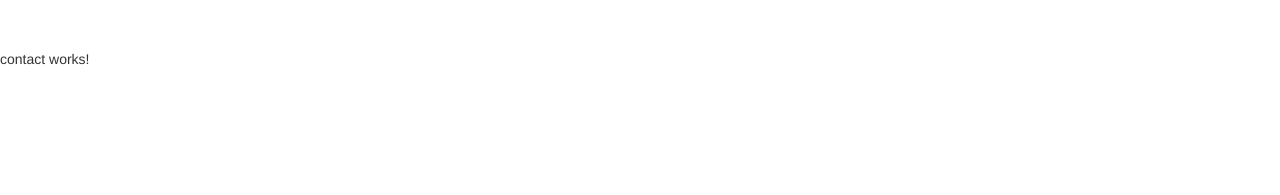
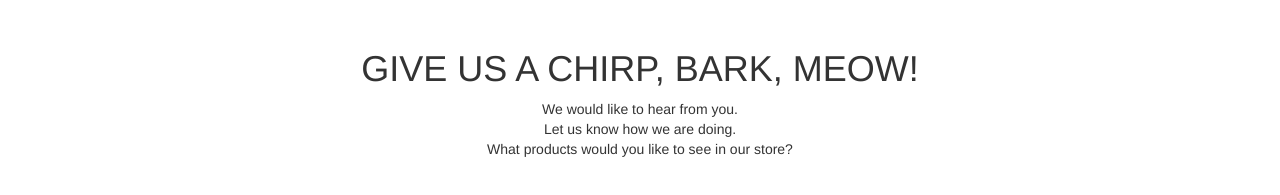
Before and after one commit to KimberD22/Capstone-Project---Part-I, an Angular app in the folder petplanet/: page /contact in a window 1280 px wide. Shown: the part 293-488 px from the top of the page. Built offline with nearby package versions, Linux system fonts and the light colour scheme.

Commit message:
yay got array to render

```diff
--- a/petplanet/src/app/cart/cart.component.css
+++ b/petplanet/src/app/cart/cart.component.css
@@ -0,0 +1,3 @@
+h1 {
+    text-align: center;
+}
--- a/petplanet/src/app/cart/cart.component.html
+++ b/petplanet/src/app/cart/cart.component.html
@@ -1 +1,2 @@
-<p>cart works!</p>
+<h1>Take My Money!</h1>
+<p></p>
--- a/petplanet/src/app/contact/contact.component.css
+++ b/petplanet/src/app/contact/contact.component.css
@@ -0,0 +1,7 @@
+h1{
+    text-align: center;
+}
+
+p {
+    text-align: center;
+}
--- a/petplanet/src/app/contact/contact.component.html
+++ b/petplanet/src/app/contact/contact.component.html
@@ -1 +1,11 @@
-<p>contact works!</p>
+
+    <h1>GIVE US A CHIRP, BARK, MEOW!</h1>
+    <p>We would like to hear from you.
+        <br>
+        Let us know how we are doing.
+        <br>
+        What products would you like to see in our store?
+    </p>
+    <footer>
+
+    </footer>
--- a/petplanet/src/app/products/products.component.css
+++ b/petplanet/src/app/products/products.component.css
@@ -0,0 +1,3 @@
+h1 {
+    text-align: center;
+}
--- a/petplanet/src/app/products/products.component.html
+++ b/petplanet/src/app/products/products.component.html
@@ -1,9 +1,7 @@
-<P>products works!</P>
-<!---
+<h1>Look at all the great stuff!</h1>
+
 <ul>
-    <li *ngFor="let products of product">
-    {{products.name}},
+    <li *ngFor="let product of allProducts">
+    {{product.name}},{{product.animal}}
     </li>
     </ul>
-
--->
```
